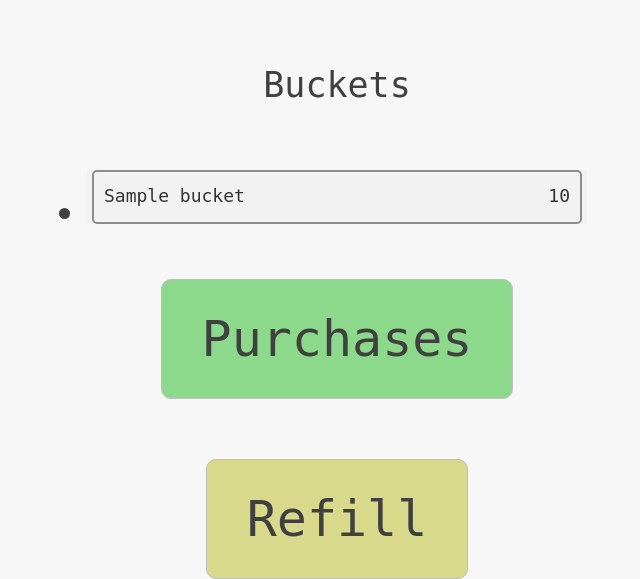
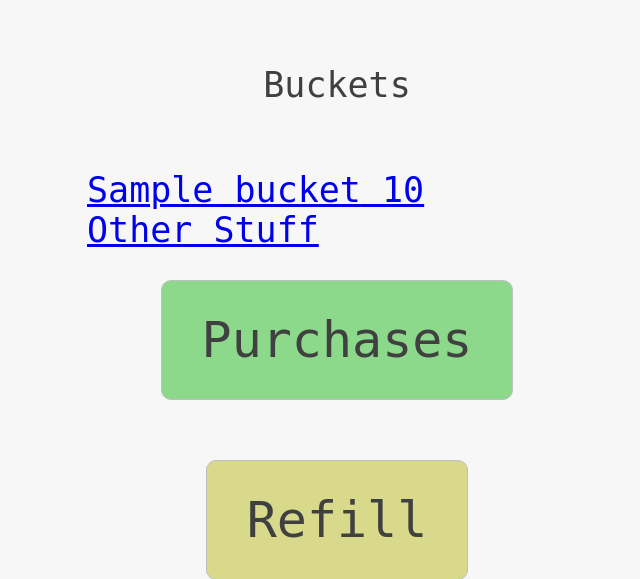
Before and after one commit to bryanchambers/buckets, a Flask app: page / in a window 1280 px wide. Shown: the top 579 px of the page, without its empty margins (303-943 px from the left). Run offline with Flask 2, Linux system fonts and the light colour scheme; tables that the repository leaves empty hold one stand-in row (values such as "Sample post"); some libraries are stand-ins or nearby versions.

Commit message:
Updated home styling

```diff
--- a/templates/home.html
+++ b/templates/home.html
@@ -1,28 +1,21 @@
 {% extends 'layout.html' %}
 
 {% block body %}
-    <div class='row'>
-        <div class='col'>
-            <ul class='list-group' style='margin: 0; padding: 0;'>
 
-                {% for envelope in envelopes %}
-                    <li class='list-group-item' style='margin: 0; padding: 0; border: none; background: #f2f2f2;'>
+    {% for envelope in envelopes %}
+        <a href='buckets/{{ envelope.id }}'>
+            <div>
+                <span class='name'>{{ envelope.name }}</span>
+                <span class='bal' >{{ envelope.balance | int }}</span>
+            </div>
 
-                        <a href='buckets/{{ envelope.id }}'>
-                            <div class='progress bucket'>
-                                <div class='bucket-label bucket-name'>{{ envelope.name }}</div>
-                                <div class="progress-bar bucket-fill" style='width: {{ ((envelope.balance * 100) / envelope.size) | int }}%'></div>
-                                <div class='bucket-label bucket-balance'>{{ envelope.balance | int }}</div>
-                            </div>
-                        </a>
-                    </li>
+            <div>
+                <div class='avail'></div><div class='spent'></div>
+            </div>
 
-
-                {% endfor %}
-            </ul>
-        </div>
-    </div>
-
+            <div>Other Stuff</div>
+        </a>
+    {% endfor %}
 
     <div class='txt-center'>
         <a href='purchases'     ><button class='button-grn'>Purchases</button></a>
```
